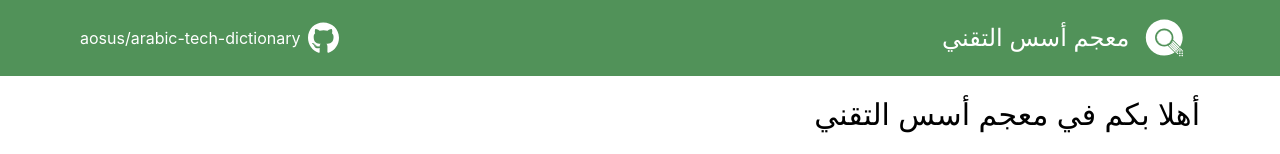
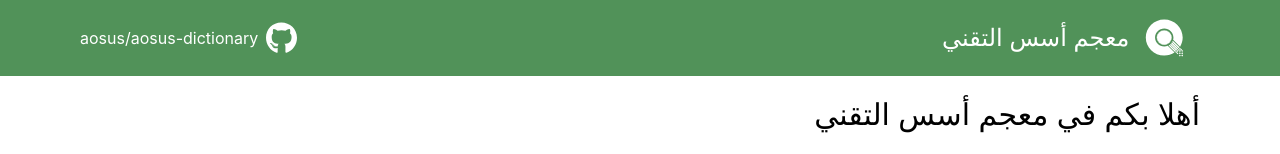
Before and after one commit to aosus/aosus-dictionary, a Nuxt app: page / in a window 1280 px wide. Shown: the top 154 px of the page. Built offline with nearby package versions, Linux system fonts and the light colour scheme; a web font is replaced by a local one.

Commit message:
update repo link

```diff
--- a/frontend/components/github-logo.vue
+++ b/frontend/components/github-logo.vue
@@ -1,6 +1,6 @@
 <template>
   <a
-    href="https://github.com/aosus/arabic-tech-dictionary/"
+    href="https://github.com/aosus/aosus-dictionary/"
     title="اذهب إلى المصدر"
     data-md-component="source"
     class="flex items-center py-3"
@@ -13,7 +13,7 @@
       </svg>
     </div>
     <div data-md-state="done" class="lg:block hidden">
-      aosus/arabic-tech-dictionary
+      aosus/aosus-dictionary
     </div>
   </a>
 </template>
```
